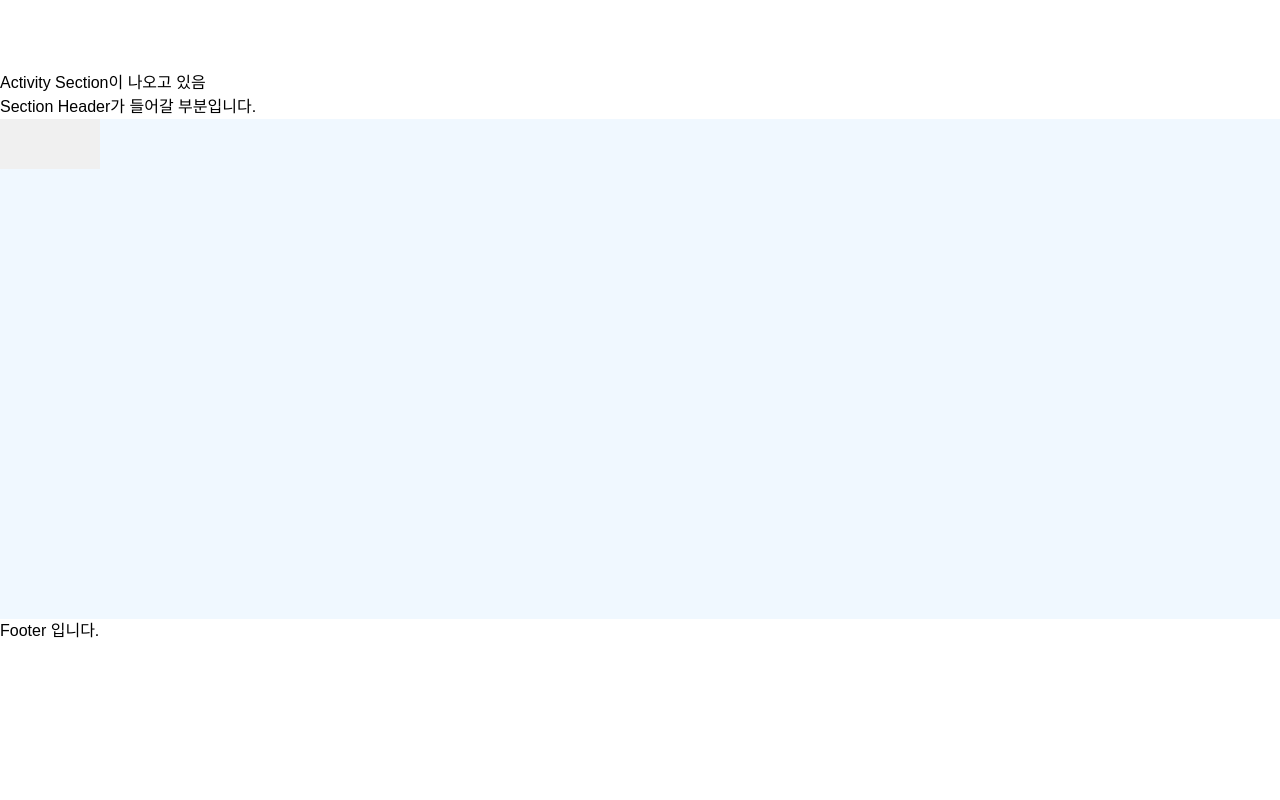
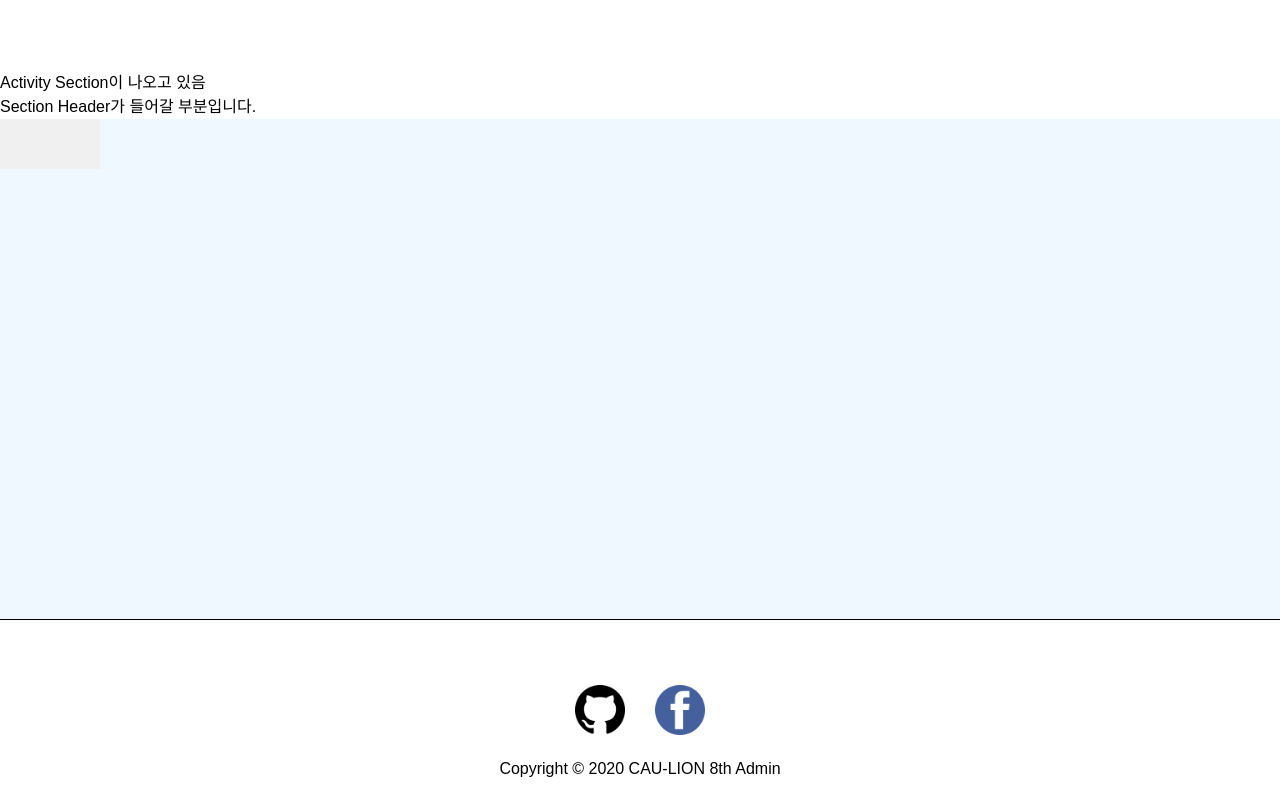
Before and after one commit to ddongule/cau-lion-front, a React (Create React App) app: page / in a window 1280 px wide. Shown: the part 1160-1960 px from the top of the page. Before the commit the page ends 1803 px from the top, so only its background shows below. Built offline with nearby package versions, Linux system fonts and the light colour scheme; a web font is replaced by a local one.

Commit message:
[ADD] footer

```diff
--- /dev/null
+++ b/src/assets/css/common/_footer.scss
@@ -0,0 +1,24 @@
+.footer {
+    width: 100%;
+    height: 150px;
+    padding-bottom: 30px;
+    border-top: solid 0.1px;
+
+    .footer-icons {
+        display: flex;
+        justify-content: center;
+        align-items: center;
+        margin-top: 50px;
+
+        .footer-icon {
+            margin: 15px;
+            width: 50px;
+            height: 50px;
+        }
+    }
+
+    .copyright {
+        display: flex;
+        justify-content: center;
+    }
+}
--- a/src/components/common/Footer.js
+++ b/src/components/common/Footer.js
@@ -1,10 +1,40 @@
 import React from "react";
+import "../../assets/css/common/_footer.scss";
+import githubIcon from "../../assets/img/github.png";
+import facebookIcon from "../../assets/img/facebook.png";
 
 class Footer extends React.Component {
+  constructor(props) {
+    super(props);
+    this.state = {
+      icons: [
+        {
+          name: "GitHub",
+          imgPath: githubIcon,
+          url: "https://github.com/ddongule/cau-lion-front",
+        },
+        {
+          name: "Facebook",
+          imgPath: facebookIcon,
+          url: "https://www.facebook.com/LikelionCAU",
+        },
+      ],
+    };
+  }
+
   render() {
     return (
-      <div>
-        <h1>Footer 입니다.</h1>
+      <div className="footer">
+        <div className="footer-icons">
+          {this.state.icons.map((icon) => (
+            <a href={icon.url}>
+              <img className="footer-icon" src={icon.imgPath} />
+            </a>
+          ))}
+        </div>
+        <div className="copyright">
+          <p>Copyright &copy; 2020 CAU-LION 8th Admin</p>
+        </div>
       </div>
     );
   }
```
